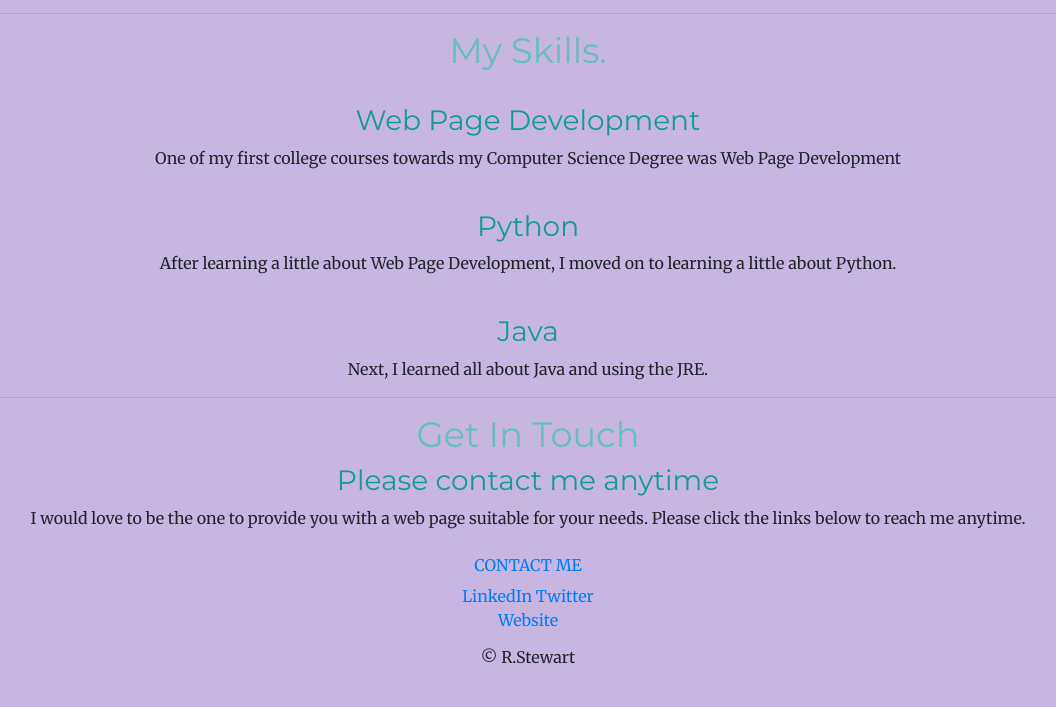
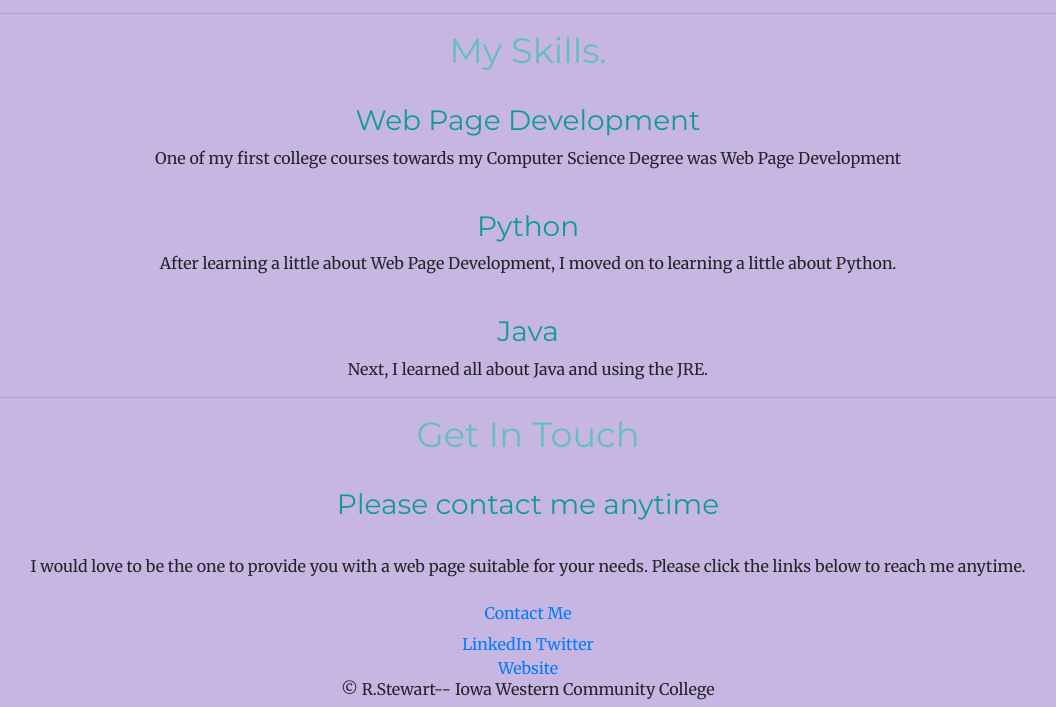
Before and after one commit to rstewart6912022/rs, a plain HTML site: page index.html in a window 1280 px wide. Shown: the part 706-1413 px from the top of the page, without its empty margins (112-1168 px from the left). Before the commit the page ends 1381 px from the top, so only its background shows below. Drawn offline with nearby package versions, Linux system fonts and the light colour scheme.

Commit message:
Update index.html

```diff
--- a/index.html
+++ b/index.html
@@ -48,24 +48,25 @@
     <hr>
     <div class="contact-me">
       <h2>Get In Touch</h2>
+      <br>
       <h3>Please contact me anytime</h3>
+      <br>
       <p>I would love to be the one to provide you with a web page suitable for your needs.
         Please click the links below to reach me anytime.</p>
-      <a class="btn" href="mailto:rstewart691@yahoo.com">CONTACT ME</a>
+      <a class="btn" href="mailto:rstewart691@yahoo.com">Contact Me</a>
     </div>
   </div>
   <div class="bottom-container">
     <a class="footer-link" href="https://www.linkedin.com/">LinkedIn</a>
     <a class="footer-link" href="https://twitter.com/">Twitter</a>
     <br>
-    <a class="footer-link" href="https://rstewart6912022.github.io/rs/">Website</a>
-    <br>
-    <p></p>
-    <h6>© R.Stewart</h6>
+    <a class="footer-link" href="https://rstewart691@yahoo.com">Website</a>
+    <h6>© R.Stewart--
+      Iowa Western Community College
+    </h6>
   </div>
       <script src=" https://code.jquery.com/jquery-3.2.1.slim.min.js" integrity="sha384-KJ3o2DKtIkvYIK3UENzmM7KCkRr/rE9/Qpg6aAZGJwFDMVNA/GpGFF93hXpG5KkN" crossorigin="anonymous"></script>
       <script src="https://cdn.jsdelivr.net/npm/popper.js@1.12.9/dist/umd/popper.min.js" integrity="sha384-ApNbgh9B+Y1QKtv3Rn7W3mgPxhU9K/ScQsAP7hUibX39j7fakFPskvXusvfa0b4Q" crossorigin="anonymous"></script>
       <script src="https://cdn.jsdelivr.net/npm/bootstrap@4.0.0/dist/js/bootstrap.min.js" integrity="sha384-JZR6Spejh4U02d8jOt6vLEHfe/JQGiRRSQQxSfFWpi1MquVdAyjUar5+76PVCmYl" crossorigin="anonymous"></script>
 </body>
-
 </html>
```
